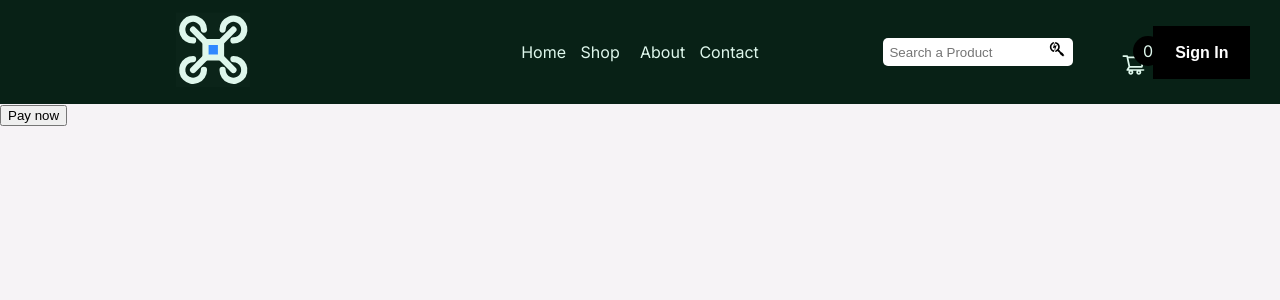
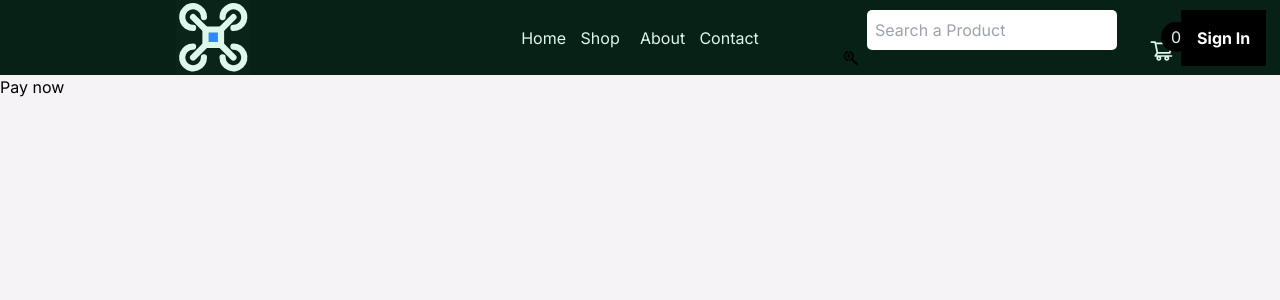
Before and after one commit to Shub3am/RoboNov, a Next.js app: page /test in a window 1280 px wide. Shown: the top 300 px of the page. Built offline with nearby package versions, Linux system fonts and the light colour scheme; no server answers.

Commit message:
Added TailWind

```diff
--- a/package.json
+++ b/package.json
@@ -30,6 +30,9 @@
   "devDependencies": {
     "@types/bcrypt": "^5.0.0",
     "@types/bcryptjs": "^2.4.2",
-    "prisma": "^5.0.0"
+    "autoprefixer": "^10.4.16",
+    "postcss": "^8.4.31",
+    "prisma": "^5.0.0",
+    "tailwindcss": "^3.3.5"
   }
 }
--- /dev/null
+++ b/postcss.config.js
@@ -0,0 +1,6 @@
+module.exports = {
+  plugins: {
+    tailwindcss: {},
+    autoprefixer: {},
+  },
+}
--- a/src/app/globals.css
+++ b/src/app/globals.css
@@ -1,3 +1,6 @@
+@tailwind base;
+@tailwind components;
+@tailwind utilities;
 body {
   padding: 0;
   margin: 0;
--- /dev/null
+++ b/tailwind.config.js
@@ -0,0 +1,15 @@
+/** @type {import('tailwindcss').Config} */
+module.exports = {
+  content: [
+    "./app/**/*.{js,ts,jsx,tsx,mdx}",
+    "./pages/**/*.{js,ts,jsx,tsx,mdx}",
+    "./components/**/*.{js,ts,jsx,tsx,mdx}",
+
+    // Or if using `src` directory:
+    "./src/**/*.{js,ts,jsx,tsx,mdx}",
+  ],
+  theme: {
+    extend: {},
+  },
+  plugins: [],
+}
```
Also changed, not shown: 1 other file (tests, documents, lock files or other folders).
